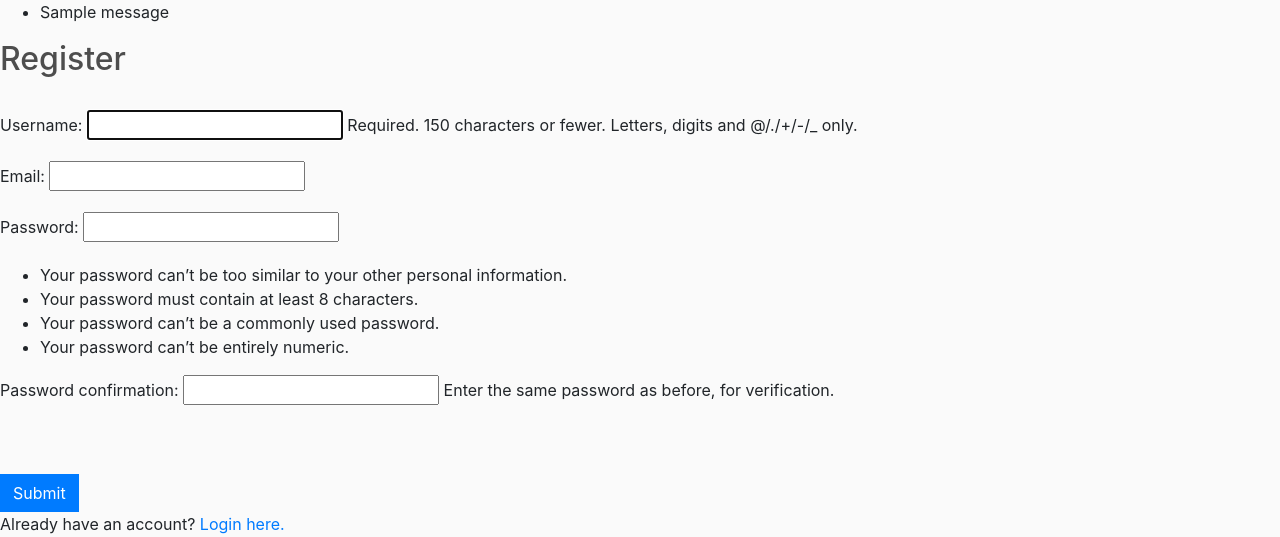
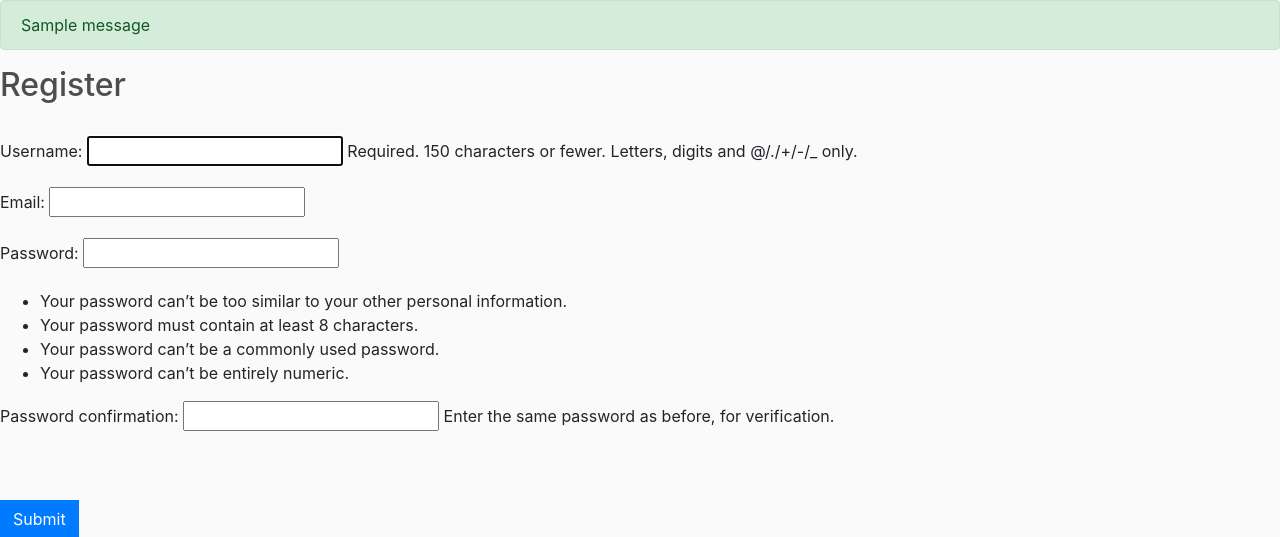
Before and after one commit to SanjarH/e-store, a Django app: page /register in a window 1280 px wide. Shown: the part 65-602 px from the top of the page. Run offline with Django 4.2, Linux system fonts and the light colour scheme; tables that the repository leaves empty hold one stand-in row (values such as "Sample post"); one stand-in notice (Sample message) is shown; some libraries are stand-ins or nearby versions.

Commit message:
change to register_view

```diff
--- a/users/templates/users/register.html
+++ b/users/templates/users/register.html
@@ -1,5 +1,6 @@
 {% extends "pages/layout.html" %}
 {% block body %}
+
 {% if form.errors %}
 <div class="alert alert-warning alert-dismissible fade show" role="alert">
     <strong>There was error with form</strong> You should check in on some of those fields below.
@@ -9,16 +10,13 @@
   </div>
   {% endif %}
 
-  {% if messages %}
-  <ul class="messages">
-      {% for message in messages %}
-      <li{% if message.tags %} class="{{ message.tags }}"{% endif %}>
-          {% if message.level == DEFAULT_MESSAGE_LEVELS.ERROR %}Important: {% endif %}
-          {{ message }}
-      </li>
-      {% endfor %}
-  </ul>
-  {% endif %}
+{% if messages %}
+  {% for message in messages %}
+    <div class="alert alert-{{ message.tags }}">{{ message }}</div>
+  {% endfor %}
+{% endif %}
+
+
 <h2>Register</h2>
 
 <br/>
--- a/users/views.py
+++ b/users/views.py
@@ -45,7 +45,7 @@ def register_view(request):
             user = authenticate(username=username, email=email, password=password)
             login(request, user)
             messages.success(request, ('Register was successfull'))
-            return redirect("pages:index")
+            return redirect("users:register")
     else:
         form = RegisterForm()
 
```
